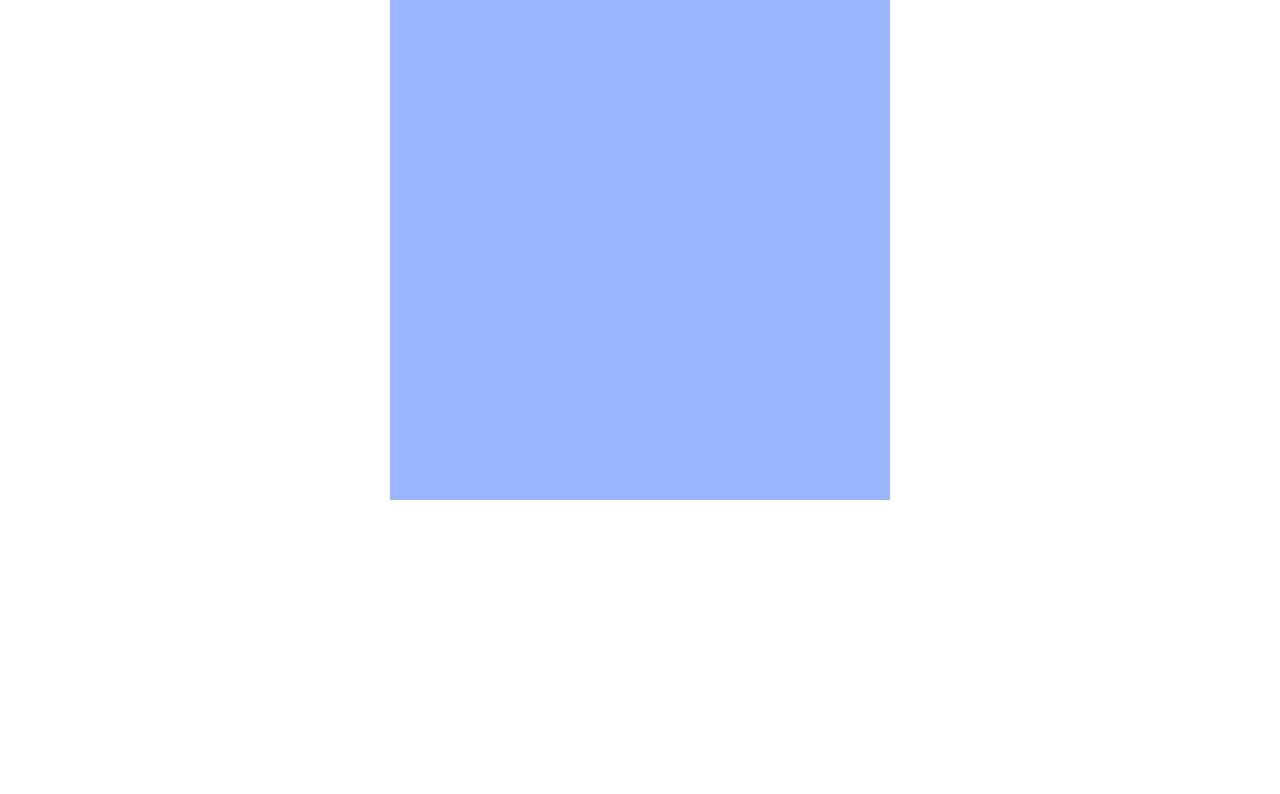
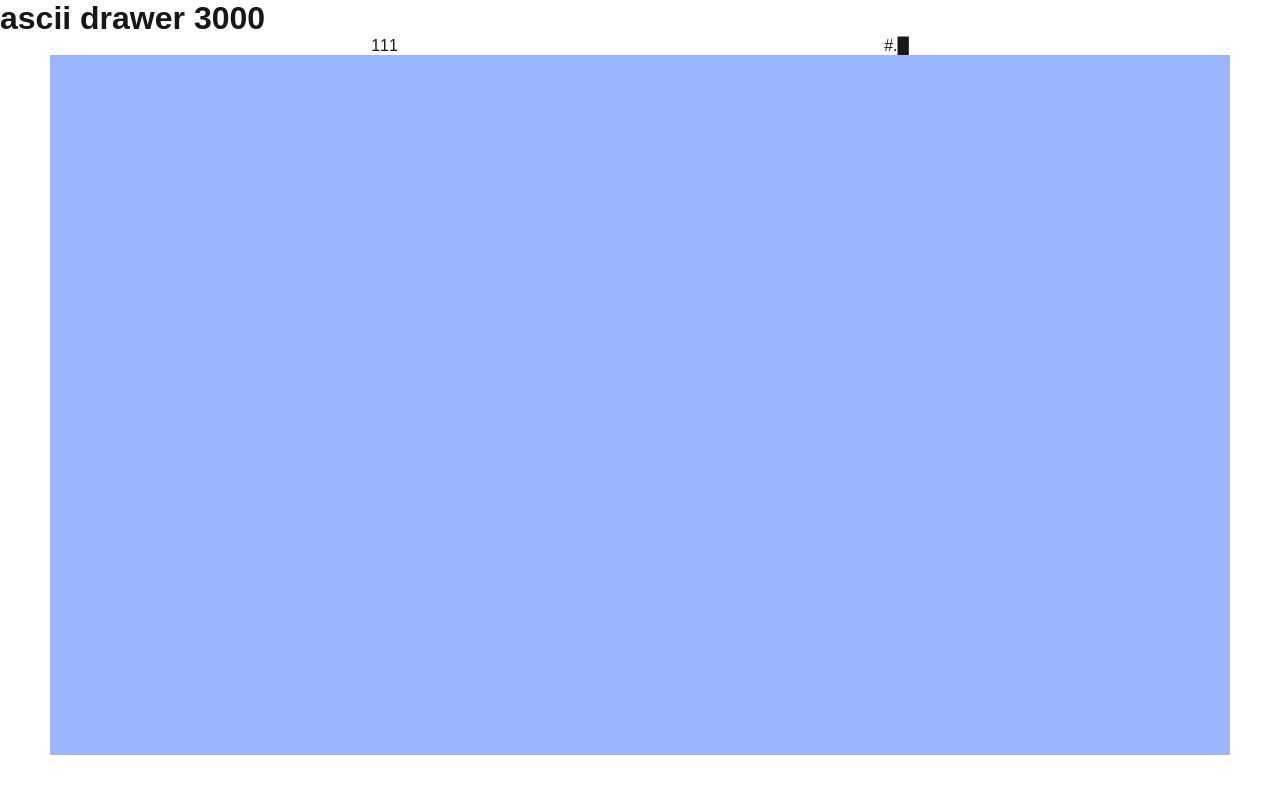
Before and after one commit to lolasanchezz/ascii-drawing-website, a Next.js app: page / in a window 1280 px wide. Shown: the top 794 px of the page. Built offline with nearby package versions, Linux system fonts and the light colour scheme.

Commit message:
added toolbar and some more fussing

```diff
--- a/src/app/globals.css
+++ b/src/app/globals.css
@@ -6,7 +6,7 @@
 @media (prefers-color-scheme: dark) {
   :root {
     --background: #ffffff;
-    --foreground: #ededed;
+    --foreground: #000000;
   }
 }
 
@@ -24,6 +24,7 @@ body {
   min-height: 100%;
   display: flex;
   flex-direction: column;
+  align-self: center;
   color: var(--foreground);
   background: var(--background);
   font-family: Arial, Helvetica, sans-serif;
--- a/src/app/page.module.css
+++ b/src/app/page.module.css
@@ -12,6 +12,20 @@
 
 .main {
   display: flex;
+  flex-direction: column;
   justify-content: center;
   align-items: center;
 }
+
+.toolBar{
+  display: flex;
+  flex-direction:row;
+  justify-content: space-around;
+  width: 80%;
+}
+
+.sizes, .charsBox {
+  display: flex;
+  flex-direction: row;
+
+}
--- a/src/app/page.tsx
+++ b/src/app/page.tsx
@@ -2,16 +2,48 @@
 import styles from "./page.module.css";
 import { useState, useEffect } from "react";
 export default function Home() {
-  const width = 500;
-  const height = 500;
+  const width = window.innerWidth - 100;
+  const height = window.innerHeight-100;
+   const [size, setSize] = useState(1)
+    const [char, setChar] = useState("#")
+
+  const Toolbar = () => {
+
+
+    return (
+      <div className = {styles.toolBar}>
+        <div className = {styles.sizes}>
+          <p onClick = {() => {setSize(1)}}>1</p>
+          <p onClick = {() => {setSize(2)}}>1</p>
+          <p onClick = {() => {setSize(3)}}>1</p>
+        </div>
+        <div className = {styles.charsBox}>
+           <p onClick = {() => {setChar("#")}}>#</p>
+          <p onClick = {() => {setChar(".")}}>.</p>
+          <p onClick = {() => {setChar("█")}}>█</p>
+        </div>
+      </div>
+    )
+
+  }
+
+
+
+
   return (
     <div className={styles.page}>
+      <h1>ascii drawer 3000</h1>
       <main className={styles.main}>
+        <Toolbar/>
         <Easel width={width} height={height}></Easel>
       </main>
     </div>
   );
 }
+
+
+
+
 
 const Easel = (props: { width: number; height: number }) => {
   const styleFontHeight = 12;
```
